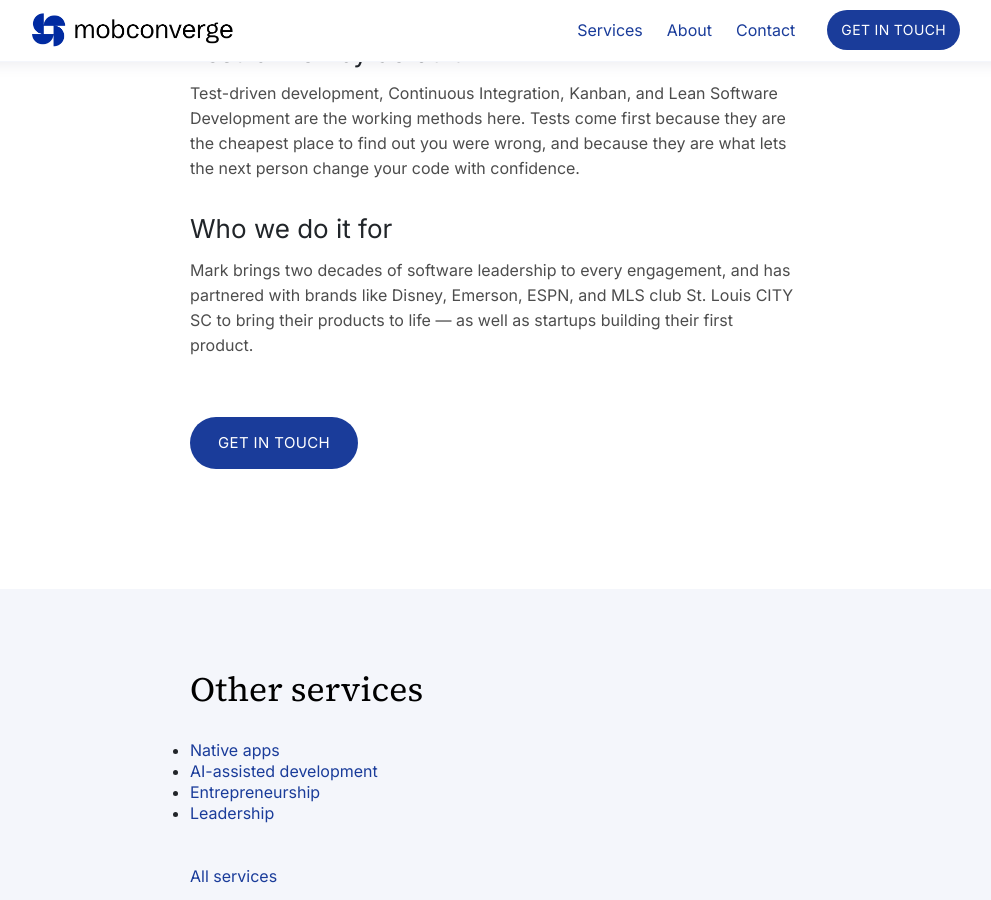
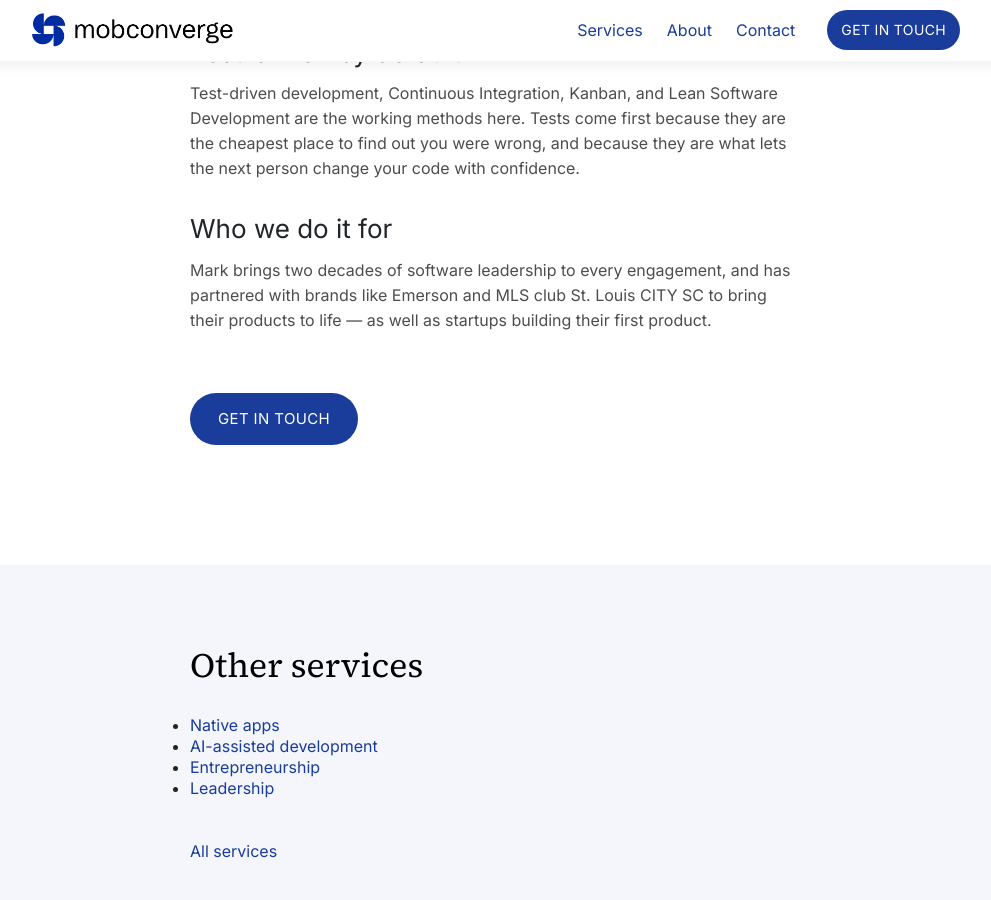
Before and after one commit to mobconverge/mobconverge.github.io, a Jekyll site: the page built from _services/web-development.md, in a window 1280 px wide and 900 px high, scrolled down 930 px. Shown: the whole window, without its empty margins (145-1136 px from the left). Built offline with Jekyll 4.4.1, drawn with Linux system fonts in a browser that asks for light colours.

Commit message:
updating description

```diff
--- a/_data/faq.yml
+++ b/_data/faq.yml
@@ -17,7 +17,7 @@
   answer: "Mobconverge is based at Coradius Coworking Space, 5850 Macklind Ave, St. Louis, MO 63109, and works with clients across the United States."
 
 - question: "Who have you worked with?"
-  answer: "Mark has led engineering for products used by millions, including apps recognized by the White House as a Champion of Change and a connected-home product ranked highest in customer satisfaction by J.D. Power, and has partnered with brands like Disney, Emerson, ESPN, and MLS club St. Louis CITY SC."
+  answer: "Mark has led engineering for products used by millions, including apps recognized by the White House as a Champion of Change and a connected-home product ranked highest in customer satisfaction by J.D. Power, and has partnered with brands like Emerson and MLS club St. Louis CITY SC."
 
 - question: "How do I start a project with you?"
   answer: "Email info@mobconverge.com with a short description of what you are building and where it stands today."
--- a/_includes/about-content.html
+++ b/_includes/about-content.html
@@ -1,4 +1,4 @@
-<p>Mark brings two decades of software leadership to every engagement — helping founders and product teams turn ambitious ideas into software people actually rely on. He's led engineering for products used by millions, including apps recognized by the White House as a Champion of Change and a connected-home product ranked highest in customer satisfaction by J.D. Power, and has partnered with brands like Disney, Emerson, ESPN, and MLS club St. Louis CITY SC to bring their products to life.</p>
+<p>Mark brings two decades of software leadership to every engagement — helping founders and product teams turn ambitious ideas into software people actually rely on. He's led engineering for products used by millions, including apps recognized by the White House as a Champion of Change and a connected-home product ranked highest in customer satisfaction by J.D. Power, and has partnered with brands like Emerson and MLS club St. Louis CITY SC to bring their products to life.</p>
 
 <p>Clients bring Mark in when they need more than a developer — they need a partner who can own outcomes end to end:</p>
 
--- a/_services/web-development.md
+++ b/_services/web-development.md
@@ -29,4 +29,4 @@ Test-driven development, Continuous Integration, Kanban, and Lean Software Devel
 
 ## Who we do it for
 
-Mark brings two decades of software leadership to every engagement, and has partnered with brands like Disney, Emerson, ESPN, and MLS club St. Louis CITY SC to bring their products to life — as well as startups building their first product.
+Mark brings two decades of software leadership to every engagement, and has partnered with brands like Emerson and MLS club St. Louis CITY SC to bring their products to life — as well as startups building their first product.
```
Also changed, not shown: _services/entrepreneurship.md (+1 -1 lines), _services/native-apps.md (+1 -1 lines).
